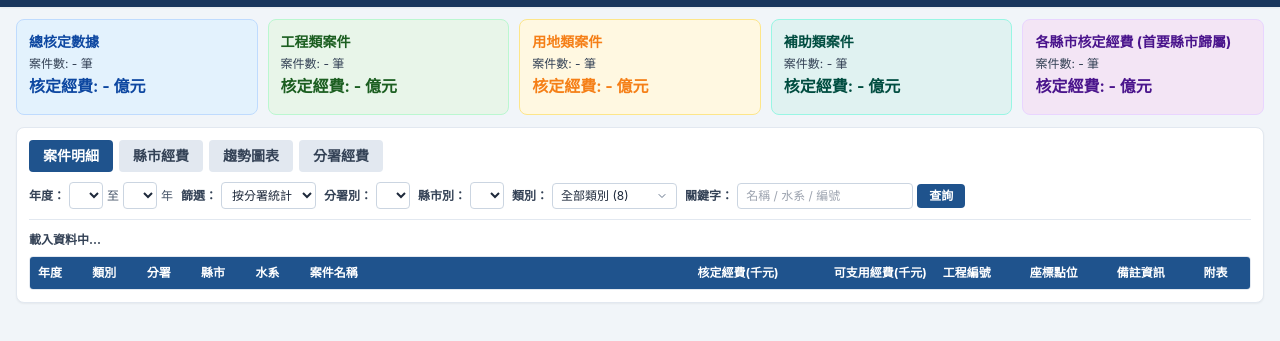
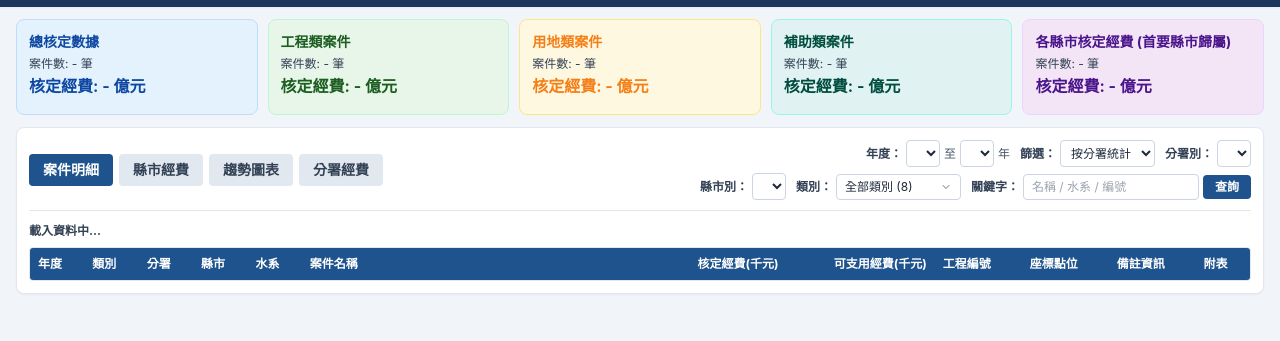
Before and after one commit to scala27/historical_projects, a plain HTML site: page index.html in a window 1280 px wide. Shown: the part 45-386 px from the top of the page. Drawn offline with nearby package versions, Linux system fonts and the light colour scheme; no server answers.

Commit message:
Update index.html

```diff
--- a/index.html
+++ b/index.html
@@ -154,19 +154,21 @@
       </div>
     </section>
 
-    <!-- 主內容頁籤與查詢條件整合容器 -->
+    <!-- 主內容頁籤與 2 列式查詢條件整合容器 -->
     <section class="bg-white rounded-lg shadow-sm border border-slate-200 p-3">
-      <div class="flex flex-wrap items-center justify-between gap-2.5 border-b border-slate-200 pb-2.5 mb-3">
+      <div class="flex flex-wrap items-center justify-between gap-3 border-b border-slate-200 pb-2.5 mb-3">
         <!-- 左側：4 個精簡頁籤 -->
-        <div class="flex items-center gap-1.5 shrink-0">
+        <div class="flex items-center gap-1.5 shrink-0 self-center">
           <button id="tabBtnDetail" onclick="switchTab('detail')" class="px-3.5 py-1.5 rounded text-sm font-bold bg-[#1f538d] text-white transition">案件明細</button>
           <button id="tabBtnCounty" onclick="switchTab('county')" class="px-3.5 py-1.5 rounded text-sm font-bold bg-slate-200 text-slate-700 hover:bg-slate-300 transition">縣市經費</button>
           <button id="tabBtnTrend" onclick="switchTab('trend')" class="px-3.5 py-1.5 rounded text-sm font-bold bg-slate-200 text-slate-700 hover:bg-slate-300 transition">趨勢圖表</button>
           <button id="tabBtnBranch" onclick="switchTab('branch')" class="px-3.5 py-1.5 rounded text-sm font-bold bg-slate-200 text-slate-700 hover:bg-slate-300 transition">分署經費</button>
         </div>
 
-        <!-- 右側：查詢條件控制項 -->
-        <div class="flex flex-wrap items-center gap-2 text-xs">
+        <!-- 右側：6 個篩選項目分 2 列排列（每列 3 項） -->
+        <div class="flex flex-col gap-1.5 text-xs">
+          <!-- 第 1 列：年度、篩選、分署別／縣市別 -->
+          <div class="flex flex-wrap items-center justify-end gap-2.5">
             <div class="flex items-center gap-1">
               <label class="font-bold text-slate-700">年度：</label>
               <select id="selYearStart" onchange="onYearChange()" class="border border-slate-300 rounded px-1.5 py-1 bg-white"></select>
@@ -187,7 +189,10 @@
               <label id="lblTarget" class="font-bold text-slate-700">分署別：</label>
               <select id="selTarget" onchange="applyFilters()" class="border border-slate-300 rounded px-1.5 py-1 bg-white"></select>
             </div>
+          </div>
 
+          <!-- 第 2 列：縣市別／分署別、類別、關鍵字 + 查詢鍵 -->
+          <div class="flex flex-wrap items-center justify-end gap-2.5">
             <div class="flex items-center gap-1">
               <label id="lblSubFilter" class="font-bold text-slate-700">縣市別：</label>
               <select id="selSubFilter" onchange="applyFilters()" class="border border-slate-300 rounded px-1.5 py-1 bg-white"></select>
@@ -216,6 +221,7 @@
               <label class="font-bold text-slate-700">關鍵字：</label>
               <input id="txtKeyword" type="text" onkeyup="if(event.key==='Enter') applyFilters()" placeholder="名稱 / 水系 / 編號" class="border border-slate-300 rounded px-2 py-1 w-36 sm:w-44" />
               <button onclick="applyFilters()" class="bg-[#1f538d] hover:bg-[#14375e] text-white font-bold px-3 py-1 rounded transition shrink-0">查詢</button>
+            </div>
           </div>
         </div>
       </div>
```
Lines whose indentation alone changed are shown as unchanged.
